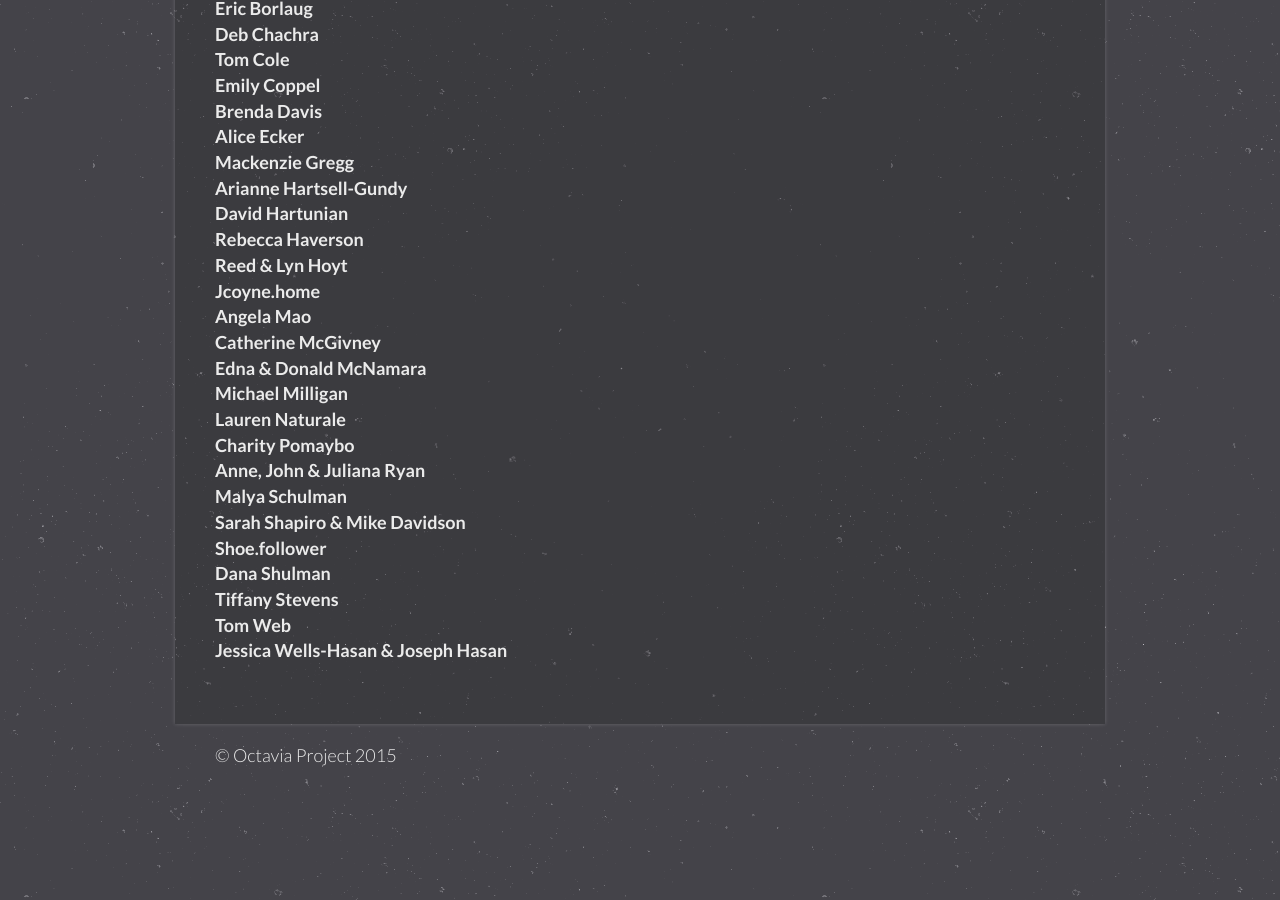
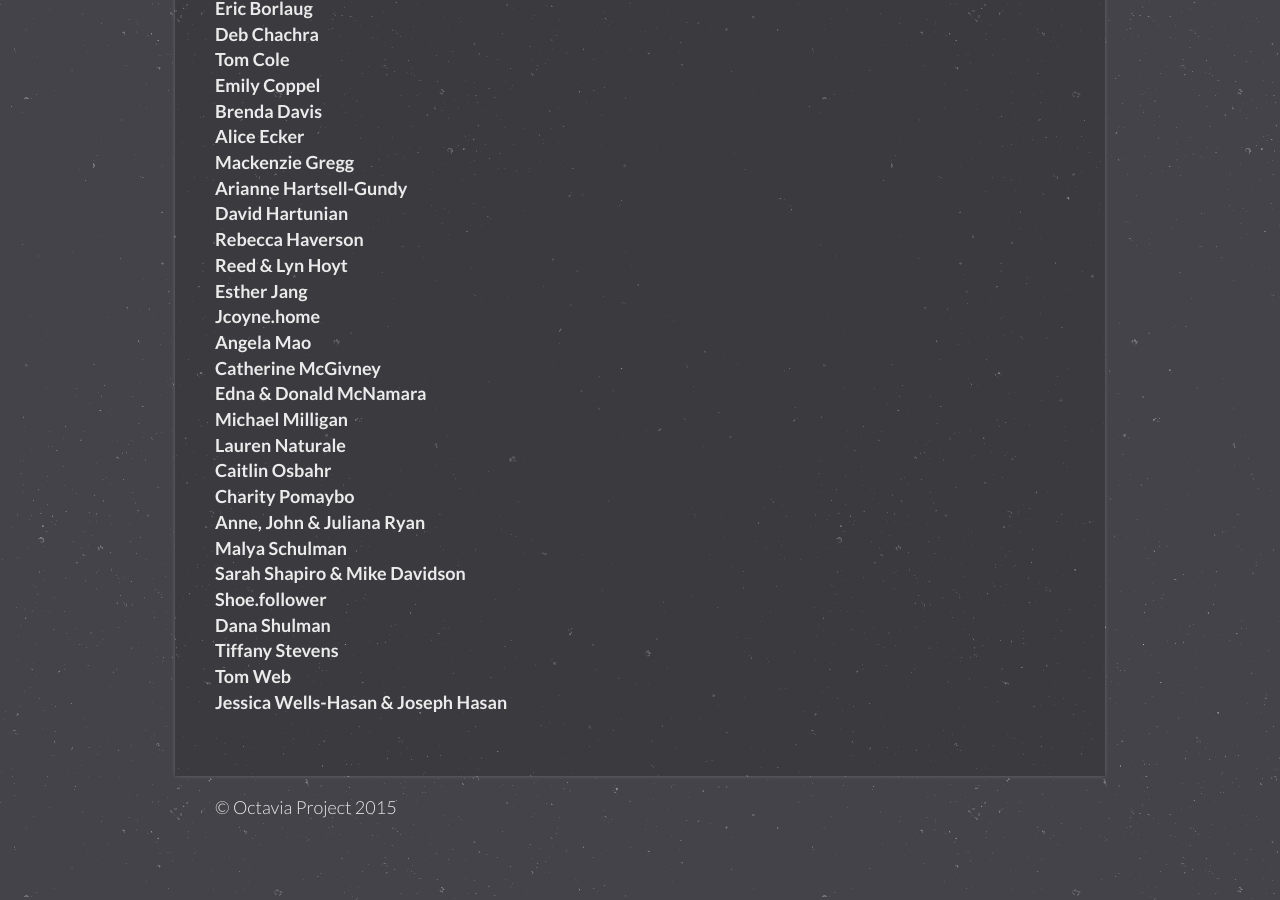
Before and after one commit to OctaviaProject/octaviaproject.github.io, a Jekyll site: the page built from donate.html, in a window 1280 px wide and 900 px high, scrolled down 1404 px. Built offline with Jekyll 4.4.1, drawn with Linux system fonts in a browser that asks for light colours.

Commit message:
Added donor names

```diff
--- a/donate.html
+++ b/donate.html
@@ -58,12 +58,14 @@
           David Hartunian<br>
           Rebecca Haverson<br>
           Reed & Lyn Hoyt<br>
+          Esther Jang<br>
           Jcoyne.home<br>
           Angela Mao<br>
           Catherine McGivney<br>
           Edna & Donald McNamara<br>
           Michael Milligan<br>
           Lauren Naturale<br>
+          Caitlin Osbahr<br>
           Charity Pomaybo<br>
           Anne, John & Juliana Ryan<br>
           Malya Schulman<br>
```
